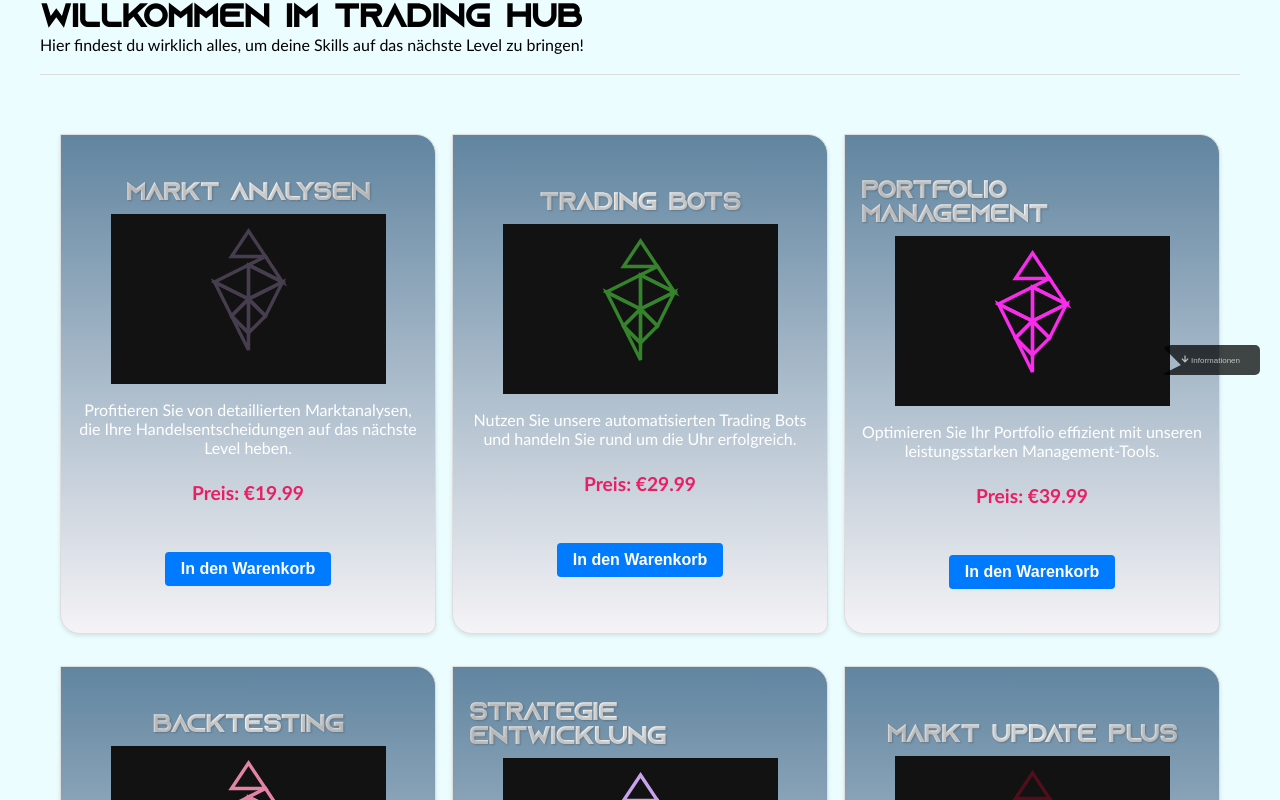
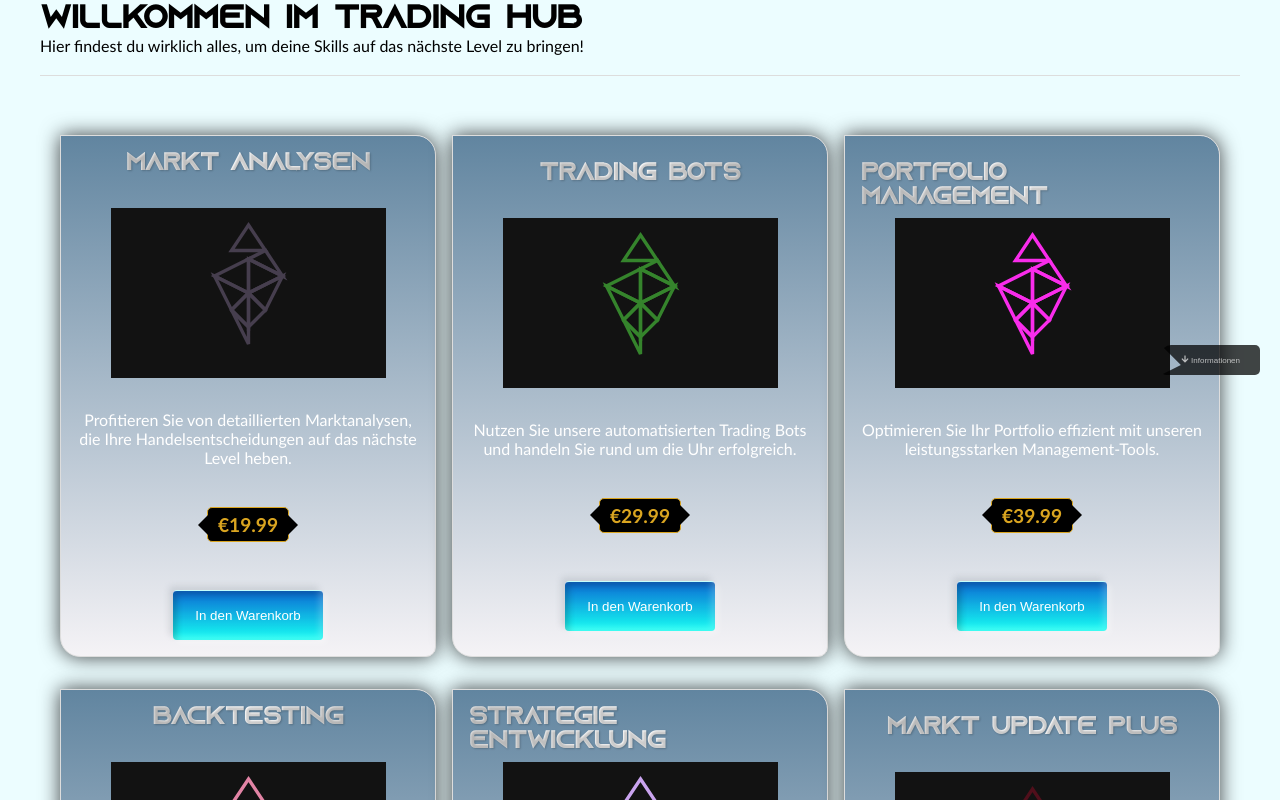
Before and after one commit to SchubertChris/React-Abschluss, a React (Vite) app: page /React-Abschluss/shop in a window 1280 px wide. Shown: the part 420-1220 px from the top of the page. Built offline with nearby package versions, Linux system fonts and the light colour scheme; no server answers.

Commit message:
Style weiterbearbeitet

```diff
--- a/src/assets/layout/styles/header.scss
+++ b/src/assets/layout/styles/header.scss
@@ -689,6 +689,8 @@ hr {
   color: white;
   padding: 20px;
   width: 80vw;
+  border-radius: 20px;
+  border-bottom: 1px solid rgb(0, 247, 255);
 
   h1 {
     font-size: 2.5rem;
@@ -729,7 +731,6 @@ hr {
     text-decoration: none;
     color: #fff;
     opacity: 0.7;
-    transform: scale(1.1);
     transition: all 0.3s;
   }
 
@@ -878,7 +879,7 @@ hr {
   cursor: pointer;
   transition: background-color 0.3s, color 0.3s;
   z-index: 2000;
-  font-size: .5rem;
+  font-size: 0.5rem;
 
   &:hover,
   :active {
--- a/src/assets/pages/JSX/Dashboard.jsx
+++ b/src/assets/pages/JSX/Dashboard.jsx
@@ -23,7 +23,6 @@ const Dashboard = () => {
   const [date, setDate] = useState(new Date());
   const [news, setNews] = useState([]);
   const [loadingNews, setLoadingNews] = useState(true);
-  const [city, setCity] = useState("Berlin");
   const [inputCity, setInputCity] = useState("");
   const [successMessage, setSuccessMessage] = useState("");
   const [isEditing, setIsEditing] = useState(false);
@@ -253,6 +252,7 @@ const Dashboard = () => {
     <div className="dashboard-container">
       <aside className="sidebar">
         <div className="sidebar-content">
+            <hr />
           <h2>Dashboard</h2>
           <nav className="sidebar-nav">
             {menuItems.map((item, index) => (
@@ -268,12 +268,13 @@ const Dashboard = () => {
               </button>
             ))}
           </nav>
-
           <div className="sidebar-calendar">
             <Calendar onChange={setDate} value={date} />
           </div>
           <div className="Wichtige">
-            <h3>Wichtigen  Termine ⭐</h3>
+            <h3>Termine Heute </h3>
+            <p>Wichtige Termine sind mit ⭐ markiert</p>
+            <br />
             <table className="important-dates-table">
               <thead>
                 <tr>
--- a/src/assets/pages/JSX/Home.jsx
+++ b/src/assets/pages/JSX/Home.jsx
@@ -2,11 +2,11 @@ import React, { use, useEffect, useState } from "react";
 import "../styles/Home.scss";
 
 const images = [
-  "https://cdn.pixabay.com/photo/2023/01/04/19/40/grass-7697505_960_720.jpg",
-  "https://cdn.pixabay.com/photo/2018/05/30/00/24/thunderstorm-3440450_960_720.jpg",
+  "https://cdn.pixabay.com/photo/2022/08/27/08/04/magma-7413903_960_720.jpg",
+  "https://cdn.pixabay.com/photo/2020/01/12/08/12/keyboard-4759501_960_720.jpg",
   "https://cdn.pixabay.com/photo/2024/01/03/18/02/tree-8485930_960_720.jpg",
   "https://cdn.pixabay.com/photo/2023/03/20/20/35/sunset-7865844_960_720.jpg",
-  "https://cdn.pixabay.com/photo/2023/01/08/05/52/sunset-7704594_960_720.jpg",
+  "https://cdn.pixabay.com/photo/2018/06/21/20/23/lightbulb-3489395_960_720.jpg",
 ];
 
 const Home = () => {
--- a/src/assets/pages/JSX/ProductList.jsx
+++ b/src/assets/pages/JSX/ProductList.jsx
@@ -34,7 +34,7 @@ const ProductList = ({ searchTerm }) => {
             <h2 className="product-name">{product.name}</h2>
             <DiamondSVG />
             <p className="product-description">{product.description}</p>
-            <p className="product-price">Preis: €{product.price.toFixed(2)}</p>
+            <p className="product-price">€{product.price.toFixed(2)}</p>
             <button
               className="add-to-cart-button"
               onClick={() => addToCart(product)}
--- a/src/assets/pages/styles/Dashboard.scss
+++ b/src/assets/pages/styles/Dashboard.scss
@@ -11,7 +11,16 @@
   border-radius: 0px;
   z-index: 500;
   body.dark-mode & {
-    background: linear-gradient(90deg, #141e3a, #0f1118, #111319, #101219, #0a1534, #061134, #1b284b);
+    background: linear-gradient(
+      90deg,
+      #141e3a,
+      #0f1118,
+      #111319,
+      #101219,
+      #0a1534,
+      #061134,
+      #1b284b
+    );
   }
 }
 
@@ -207,6 +216,7 @@
   animation: PlopinFFromMiddle 0.7s ease 0.5s forwards;
   transition: box-shadow 0.2s;
   opacity: 0;
+  overflow-y: auto;
 
   &:hover {
     box-shadow: 0 4px 6px rgba(0, 0, 0, 0.1);
@@ -235,7 +245,7 @@
 .weather-card {
   display: flex;
   flex-direction: column;
-  width: 100%; // Make the weather card take full width
+  width: 100%;
   max-width: 600px;
   background-color: var(--background-color);
   border-radius: 1rem;
@@ -269,14 +279,14 @@
     .weather-multi {
       display: grid;
       grid-template-columns: repeat(2, 1fr);
-      gap: 1rem;
+      gap: 3rem;
       margin-bottom: 1rem;
 
       .weather-info {
         display: flex;
         flex-direction: column;
         text-align: center;
-        width: 100%; // Allow the weather info to take full width
+        width: 100%;
 
         h4 {
           font-size: 1.125rem;
@@ -316,7 +326,7 @@
           display: grid;
           gap: 1rem;
           width: 100%;
-
+          margin-bottom: 1rem;
           .detail-item {
             background-color: #f9fafb;
             padding: 1rem;
@@ -481,9 +491,18 @@
     justify-content: flex-end;
     align-items: center;
     margin-bottom: 1rem;
+    h3{
+      border-top: 1px solid rgb(0, 238, 255);
+    }
+
+    hr {
+      border: .1px solid rgb(255, 255, 255)  !important;
+      box-shadow: 0 0 20px 2px rgb(0, 238, 255);
+    }
 
     button {
       margin: 0.5rem;
+      margin-bottom: 2rem;
       width: 130px;
       padding: 10px 20px;
       font-size: 0.9rem;
@@ -912,9 +931,7 @@
     }
   }
 }
-
 /* Asside Zustände bei Acitv Menu */
-
 
 .notes-card {
   transition: all 0.3s ease-in-out;
@@ -949,7 +966,6 @@
     transform: translateY(0);
     opacity: 1;
   }
-
 }
 
 .news-card {
--- a/src/assets/pages/styles/Home.scss
+++ b/src/assets/pages/styles/Home.scss
@@ -4,7 +4,7 @@
 }
 
 .Carousel-Container {
-  padding: 1rem 2rem 3rem 2rem;
+  padding: 2rem 2rem 3rem 2rem;
   width: 90%;
   max-height: 700px;
   display: flex;
@@ -16,7 +16,8 @@
   margin: 0 auto;
   animation: OpacityHero 1.2s ease;
   background-color: #00000000;
-  margin-top: 3rem;
+  margin: 3rem;
+  box-shadow: inset 0 0 50px 10px rgba(59, 59, 59, 0.164)   !important;
 
   .description {
     text-align: center;
@@ -34,6 +35,8 @@
   }
 
   .images-carousel {
+    border: 1px solid white;
+    border-radius: 10px;
     display: flex;
     align-items: center;
     gap: 15px;
@@ -67,14 +70,16 @@
       height: 15px;
       border-radius: 0;
       border: 2px solid #ffffff;
-      background-color: #bbb;
+      background-color: #000000;
       transition: background-color 0.3s ease;
-      margin-top: 20px;
+        margin-top: 20px;
       transform: skewX(-20deg);
 
       &.active {
-        background-color: linear-gradient(90deg, #0000ff, #00ff00);
+        transition: all 0.3s ease;
+        background-color: rgb(255, 0, 0);
         border: 1px solid #ffffff;
+        box-shadow: 6px 5px 10px 5px #ff0000;
       }
     }
   }
@@ -153,11 +158,9 @@
 .Test-Head-Inner {
   text-align: left;
   padding: 2rem;
-  background-color: #f0f0f0;
   border-radius: 10px;
   margin-bottom: 2rem;
   position: relative;
-  color: black;
   margin-bottom: 100px;
   border-bottom: 1px solid rgb(5, 197, 255);
   border-top: 1px solid rgb(5, 197, 255);
@@ -191,8 +194,10 @@
   button {
     padding: 10px 20px;
     font-size: 1rem;
+    color: white;
     font-weight: bold;
     background: rgb(0, 0, 0);
+    margin-bottom: 1rem;
     background: linear-gradient(
       0deg,
       rgb(0, 0, 0) 0%,
@@ -213,7 +218,6 @@
 
   button:hover {
     text-decoration: none;
-    color: #fff;
     opacity: 0.7;
     transform: scale(1.1);
     transition: all 0.3s;
--- a/src/assets/pages/styles/ProductList.scss
+++ b/src/assets/pages/styles/ProductList.scss
@@ -21,12 +21,6 @@
   max-width: 1200px;
   min-height: 100vh;
   padding: 20px;
-  box-sizing: border-box;
-  background-image: url("");
-  background-size: contain;
-  background-position: center;
-  background-attachment: fixed;
-  background-repeat: no-repeat;
 }
 
 .product-item {
@@ -38,55 +32,55 @@
   max-height: 1000px;
   cursor: pointer;
   background: linear-gradient(to bottom, #6185a0, #f5f3f6);
-  color: rgb(0, 0, 0);
   padding: 20px;
-  border-radius: 8px;
-  max-height: 400px;
-  box-shadow: 0 4px 8px rgba(0, 0, 0, 0.1);
   transition: transform 0.3s, box-shadow 0.3s;
   border-radius: 0px 20px 10px;
+  box-shadow: rgba(0, 0, 0, 0.747) 0 0 20px !important;
   animation: moveUpDown 1.5s ease-in-out infinite;
-  border: 1px solid rgba(0, 0, 0, 1);
   p {
-    margin-top: 1rem;
+    margin-top: 2rem;
   }
   z-index: 100;
 
   button {
+    border-top: 1px solid rgba(255, 255, 255, 0.747) !important;
+    cursor: pointer;
     margin-top: 2rem;
-    background: #f5f3f6;
-    color: #000000;
-    border: 1px solid #000000;
-    padding: 10px 20px;
+    width: 150px;
+    height: 50px;
+    background: rgb(251, 33, 117);
+    background: linear-gradient(
+      0deg,
+      rgb(22, 255, 243) 0%,
+      rgba(49, 45, 47, 0.212) 100%
+    );
+    border: none;
     border-radius: 5px;
-    cursor: pointer;
-    font-size: 1rem;
-    font-weight: bold;
+    overflow: hidden;
     transition: all 0.3s;
-
-    &:hover {
-      background: #e0e0e0;
-      border-color: #e91e63;
-      color: #e91e63;
-    }
-
-    &:active {
-      background: #d3d3d3;
-      border-color: #c2185b;
-      color: #c2185b;
-    }
+    position: relative;
+    border-bottom: 1px solid rgb(0, 255, 225);
+    box-shadow: 4px 4px 6px 0 rgba(255, 255, 255, 0.3),
+      -4px -4px 6px 0 rgba(116, 125, 136, 0.2),
+      inset -4px -4px 6px 0 rgba(255, 255, 255, 0.2),
+      inset 4px 4px 6px 0 rgba(0, 0, 0, 0.2);
   }
 
   body.dark-mode & {
     background: linear-gradient(to bottom, #000000, #111827);
     color: var(--text-color-dark);
     border: 1px solid wheat;
+    &:hover {
+      transform: translateY(-5px);
+      border: 1px solid gold !important;
+      box-shadow: gold 0 0 10px;
+      transition: all 0.3s;
+    }
   }
-
   &:hover {
     transform: translateY(-5px);
-    border: 1px solid gold !important;
-    box-shadow: gold 0 0 10px;
+    border: 1px solid rgb(0, 0, 0) !important;
+    box-shadow: black 0 0 20px 2px !important;
     transition: all 0.3s;
   }
 }
@@ -133,6 +127,7 @@
 }
 
 .product-name {
+  height: 3rem;
   font-size: 1.5rem;
   margin-bottom: 10px;
   color: #ffffff;
@@ -159,8 +154,37 @@
 
 .product-price {
   font-weight: bold;
-  color: #e91e63;
+  color: goldenrod;
   font-size: 1.2rem;
+  background: #000000;
+  padding: 5px 10px;
+  border-radius: 5px;
+  display: inline-block;
+  border: 1px solid goldenrod;
+  margin-top: 10px;
+  position: relative;
+  &:before,
+  &:after {
+    content: '';
+    position: absolute;
+    width: 0;
+    height: 0;
+    border-style: solid;
+  }
+  &:before {
+    top: 50%;
+    left: -10px;
+    border-width: 10px 10px 10px 0;
+    border-color: transparent #000000 transparent transparent;
+    transform: translateY(-50%);
+  }
+  &:after {
+    top: 50%;
+    right: -10px;
+    border-width: 10px 0 10px 10px;
+    border-color: transparent transparent transparent #000000;
+    transform: translateY(-50%);
+  }
 }
 
 @media (max-width: 1250px) {
@@ -176,5 +200,6 @@
   }
 }
 .message{
+  color: red;
   text-align: center;
 }
```
